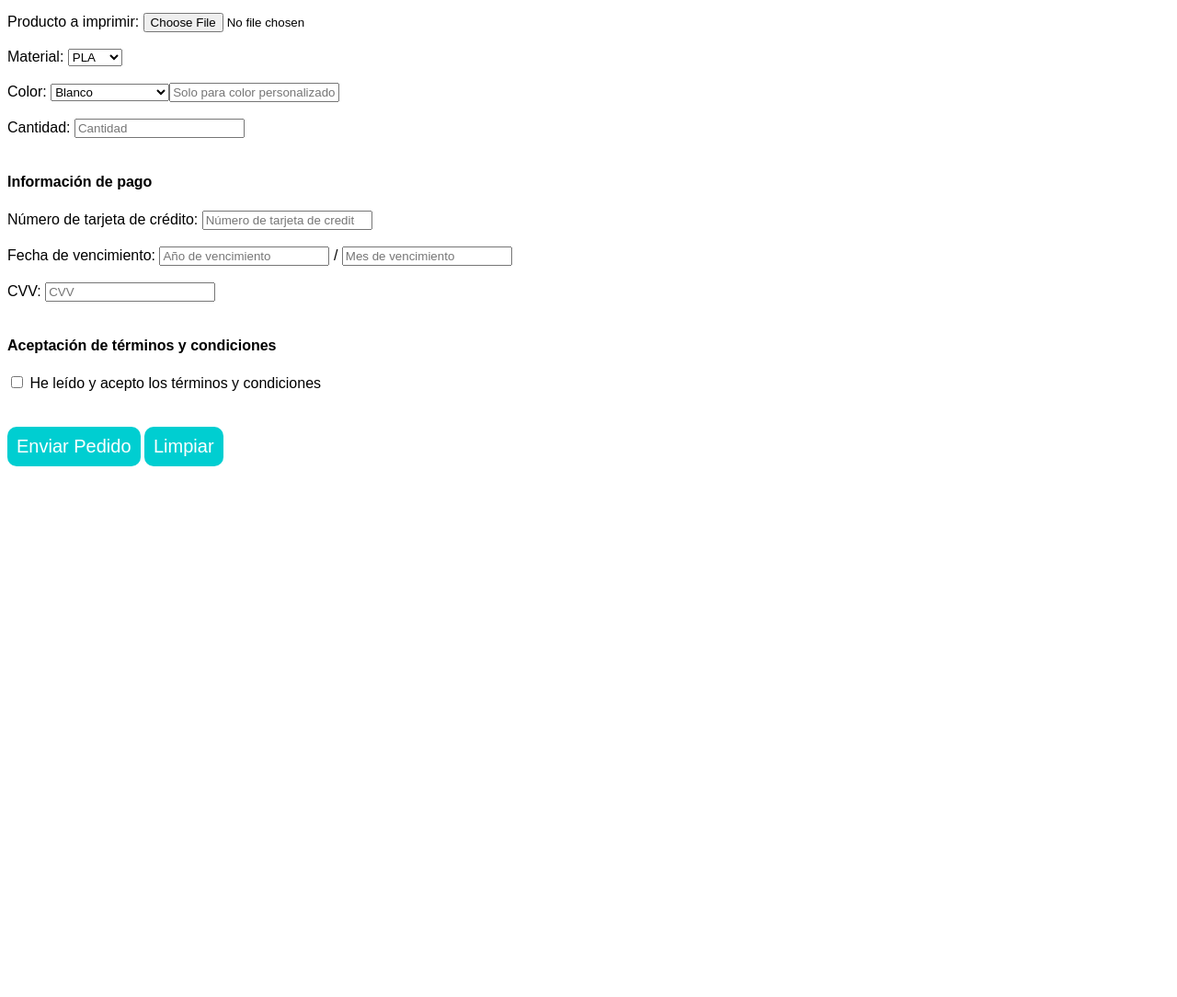
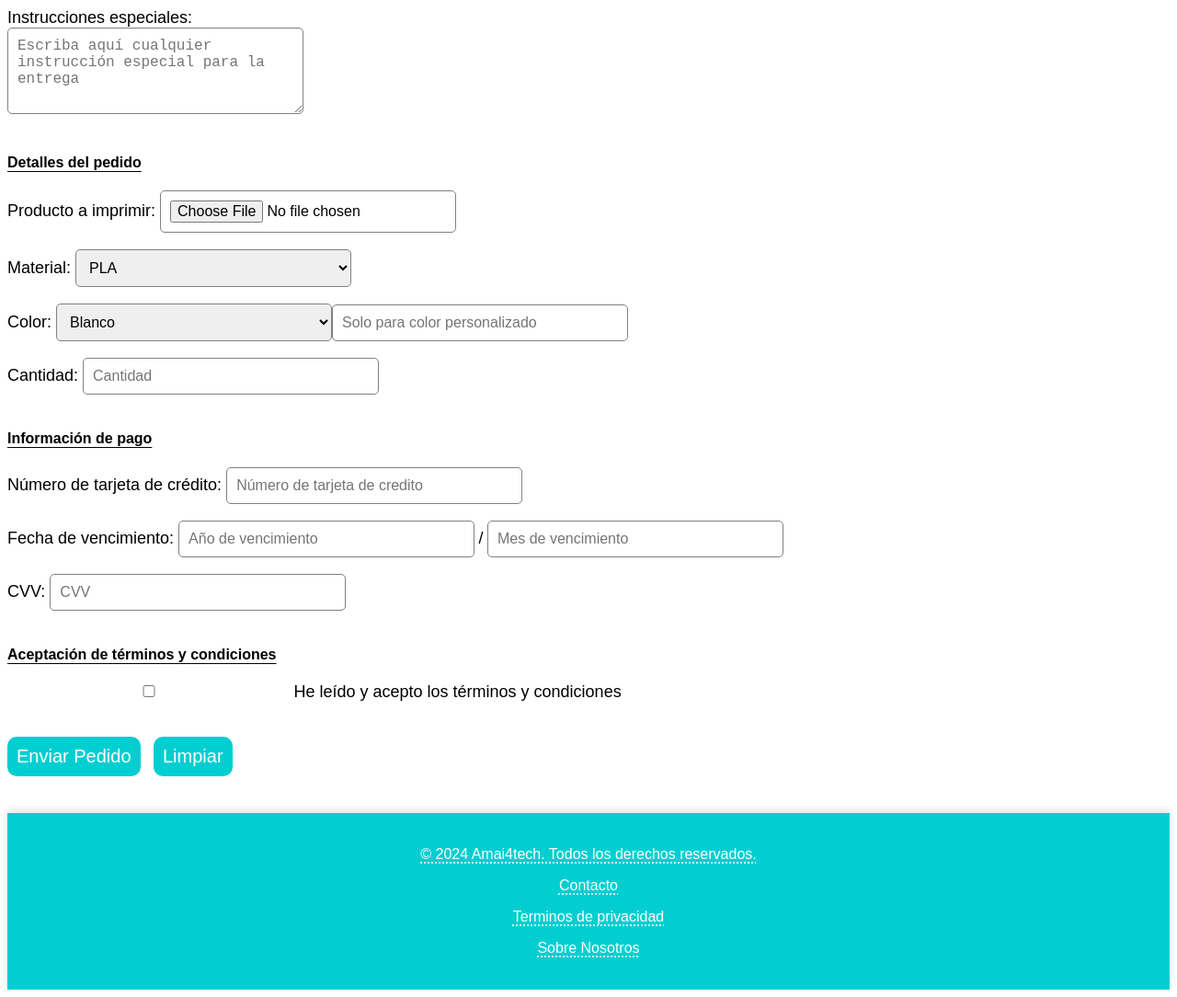
Before and after one commit to adriiicrr/amai4tech, a plain HTML site: page pedidos.html in a window 1280 px wide. Shown: the part 840-1924 px from the top of the page at 92% size. Before the commit the page ends 1355 px from the top, so only its background shows below. Drawn offline with Linux system fonts and the light colour scheme.

Commit message:
Update pedidos.html

```diff
--- a/pedidos.html
+++ b/pedidos.html
@@ -7,9 +7,8 @@
     <meta name='viewport' content='width=device-width, initial-scale=1'>
     <style>
         header{
-            text-align: center;
             background-color:darkturquoise;
-            padding: 20px;
+            padding: 0px 20px 10px 20px;
             color: white;
             font-family: Arial, sans-serif;
             box-shadow: 0 4px 8px rgba(0, 0, 0, 0.1);
@@ -17,11 +16,13 @@
             text-decoration: underline dotted;
             text-underline-position: under;
         }
-        header p{
-            font-size: 16px;
-            display: inline;
+        header h1{
+            text-align: center;
+        }
+        header a{
             text-decoration:none;
-            margin:15px;
+            color:rgb(255, 255, 255);
+            text-align: left;
         }
         button{
             background-color:darkturquoise;
@@ -37,13 +38,48 @@
             margin:auto;
             font-family: Arial, sans-serif;
         }
+        input, select, textarea{
+            padding:10px;
+            border-radius:5px;
+            border:1px solid gray;
+            font-size:16px;
+            width:300px;
+        }
+        label{
+            font-size:18px;
+        }
+        h4{
+            text-decoration: underline;
+            text-underline-position: under;
+        }
+        button[type="submit"], button[type="reset"]{
+            background-color:darkturquoise;
+            color:white;
+            border:none;
+            padding:10px;
+            font-size:20px;
+            border-radius:10px;
+            cursor:pointer;
+            margin-top:20px;
+            margin-right:10px;
+        }
+        footer{
+            text-align: center;
+            background-color:darkturquoise;
+            padding: 20px;
+            color: white;
+            font-family: Arial, sans-serif;
+            box-shadow: 0 -4px 8px rgba(0, 0, 0, 0.1);
+            font-size: 16px;
+            text-decoration: underline dotted;
+            text-underline-position: under;
+            margin-top:40px;
+        }
     </style>
 </head>
 <body>
     <header class="header">
-        <p>Contacto</p>
-        <p>Terminos de privacidad</p>
-        <p>Sobre Nosotros</p>
+        <a href="index.html" class="header a"><button>←</button></a>
         <h1>Amai4tech</h1>
     </header>
     <main>
@@ -107,5 +143,11 @@
     </form>
 
     </main>
+    <footer>
+        <p>&copy; 2024 Amai4tech. Todos los derechos reservados.</p>
+        <p>Contacto</p>
+        <p>Terminos de privacidad</p>
+        <p>Sobre Nosotros</p>
+    </footer>
 </body>
 </html>
```
